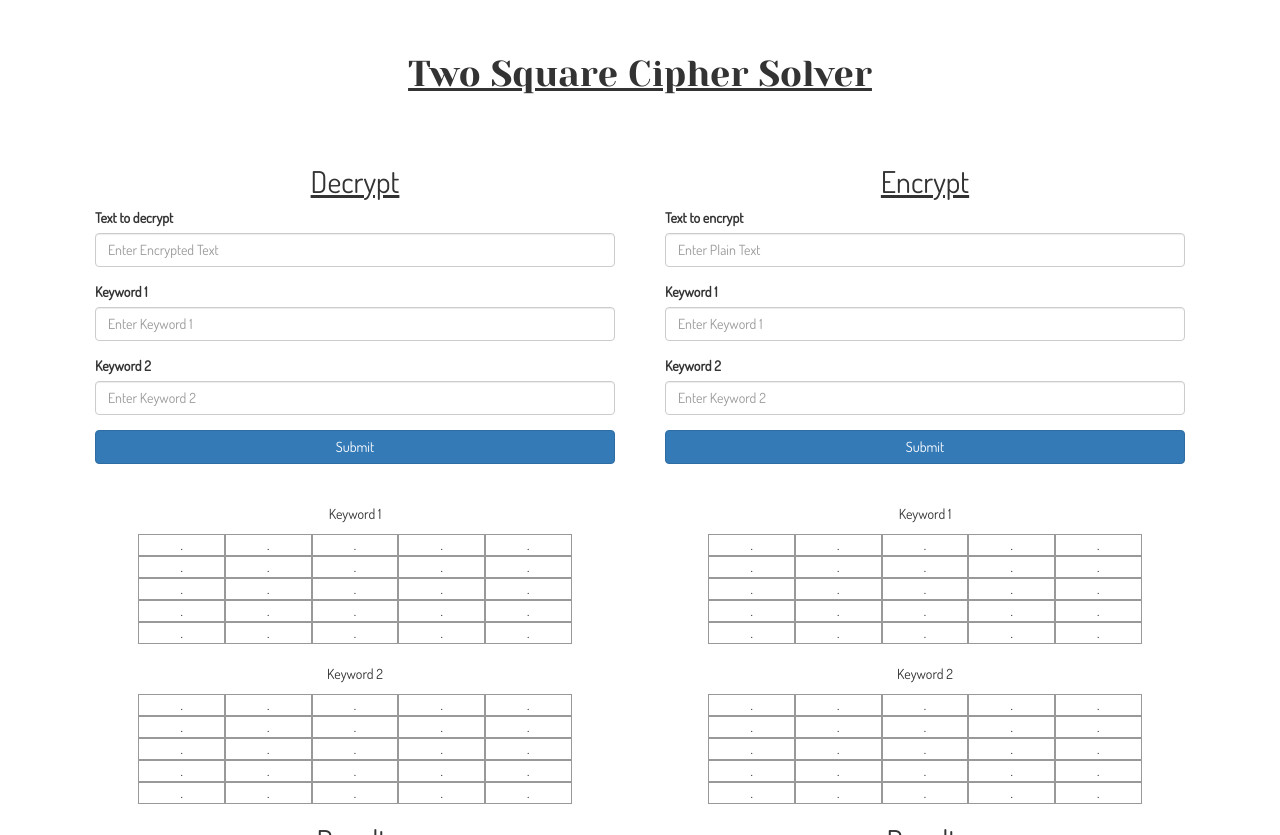
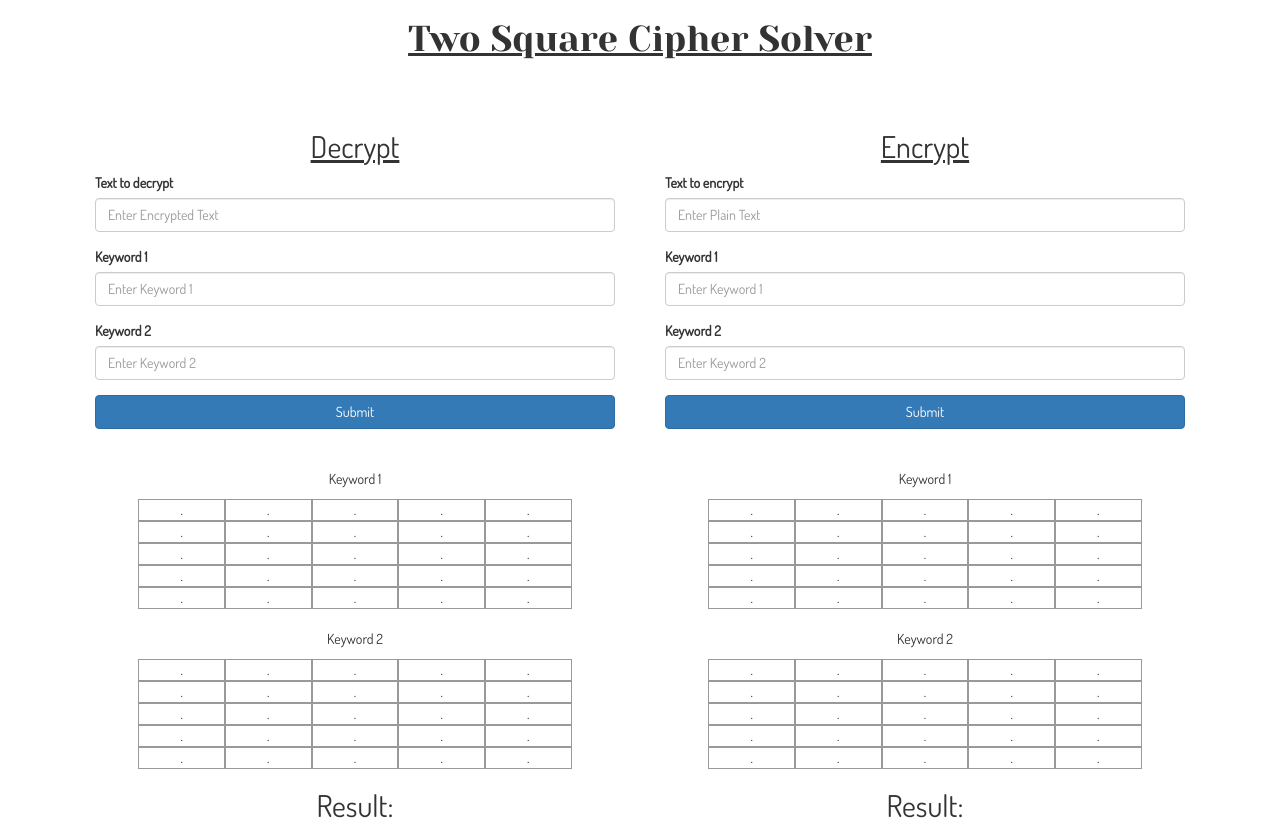
Before and after one commit to leviv/leviv.github.io, a PHP site: page /two-square-cipher/index.html in a window 1280 px wide. Run offline with PHP 8.4, Linux system fonts and the light colour scheme.

Commit message:
Update cypher

```diff
--- a/two-square-cipher/assets/css/2-layouts/_home-page.sass
+++ b/two-square-cipher/assets/css/2-layouts/_home-page.sass
@@ -1,9 +1,6 @@
 /* ===============================
 		Home Page
 		=============================== */
-
-body, html
-	overflow-x: hidden
 
 .row
 	margin: auto
--- a/two-square-cipher/assets/css/styles.css
+++ b/two-square-cipher/assets/css/styles.css
@@ -61,14 +61,6 @@ h1, h1 span {
 /* ===============================
  * Home Page
  * =============================== */
-body, html {
-  overflow-x: hidden;
-}
-
-body {
-  margin: 35px 0;
-}
-
 .row {
   margin: auto;
 }
```
Also changed, not shown: 1 other file.
